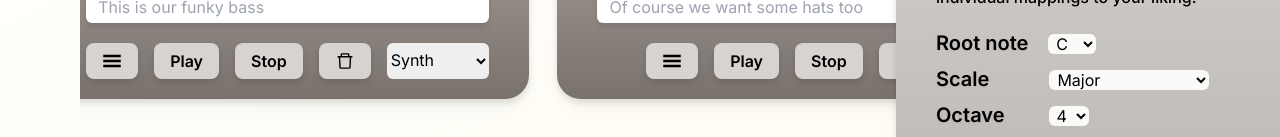
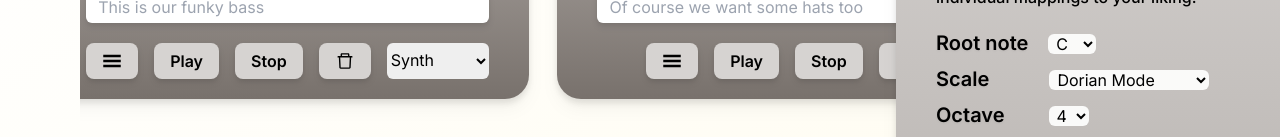
Before and after one commit to antonwallstedt/wordplay, a React (Vite) app: page / in a window 1280 px wide. Shown: the part 259-396 px from the top of the page. Built offline with nearby package versions, Linux system fonts and the light colour scheme; what tw-elements would draw is missing.

Commit message:
Update default scale props for Sidebar

```diff
--- a/src/App.jsx
+++ b/src/App.jsx
@@ -70,7 +70,8 @@ function App() {
         <Sidebar
           isShowing={sidebarOpen}
           scales={scales}
-          defaultScale={"Major"}
+          defaultRootNote={rootNote}
+          defaultScale={scale}
           chromaticScale={chromaticScale}
           handleScaleChange={handleScaleChange}
           handleRootNoteChange={handleRootNoteChange}
```
